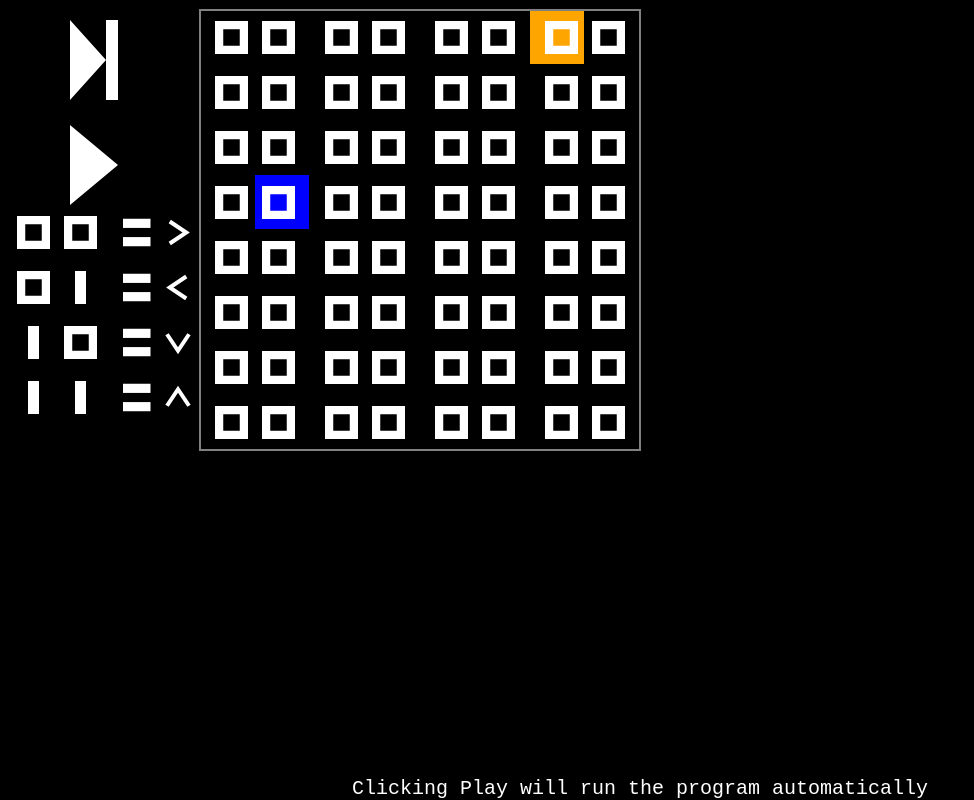
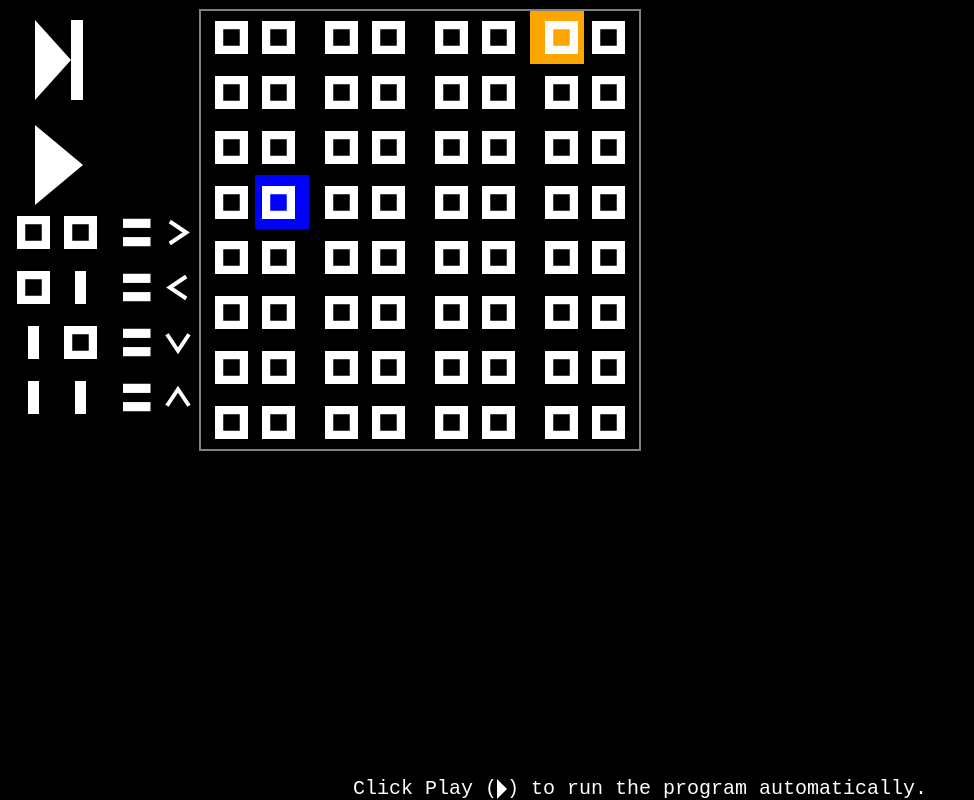
Before and after one commit to hcs64/programaze, a plain HTML site: page index.html in a window 1280 px wide. Shown: the whole page, without its empty margins (0-974 px from the left). Drawn offline with Linux system fonts and the light colour scheme.

Commit message:
reset button, icons in mesages

```diff
--- a/index.html
+++ b/index.html
@@ -29,6 +29,10 @@ div#message {
   -o-user-select: none;
 }
 
+div#message canvas {
+  vertical-align: middle;
+}
+
 canvas#cnv {
   position: absolute;
   top: 0;
--- a/main.js
+++ b/main.js
@@ -26,16 +26,19 @@ let LANDSCAPE = true;
 const PAD_X = 10;
 const PAD_Y = 10;
 
-const LANDSCAPE_CONTROLS_X = 70;
+const LANDSCAPE_CONTROLS_X = 35;
 const LANDSCAPE_CONTROLS_Y = 20;
-const PORTRAIT_CONTROLS_X = 100;
+const PORTRAIT_CONTROLS_X = 70;
 const PORTRAIT_CONTROLS_Y = 20;
 let CONTROLS_X = 10;
 let CONTROLS_Y = 10;
 
+const CONTROL_W = 48;
 const CONTROL_H = 80;
-const CONTROL_W = 48;
 const CONTROL_PAD = 25;
+
+const ICON_W = 10;
+const ICON_H = 20;
 
 const LANDSCAPE_GRID_X = 200;
 const LANDSCAPE_GRID_Y = 10;
@@ -106,7 +109,7 @@ const setSize = function () {
   ctx.scale(DPR, DPR);
 }
 
-const resizeHandler = function (e) {
+const handleResize = function (e) {
   setSize();
   requestDraw();
 };
@@ -282,50 +285,77 @@ const drawPC = function (pc) {
 
 };
 
-const drawControls = function (showPlay, playPressed, stepPressed) {
+const drawPlay = function (ctx, x, y, w, h) {
+  // play button
+  ctx.beginPath();
+  ctx.moveTo(x, y);
+  ctx.lineTo(x + w, y + h * 0.5);
+  ctx.lineTo(x, y + h);
+  ctx.closePath();
   ctx.fillStyle = CONTROL_COLOR;
+  ctx.fill();
+};
 
+const drawStep = function (ctx, x, y, w, h) {
+  ctx.beginPath();
+  // triangle start
+  ctx.moveTo(x, y);
+  ctx.lineTo(x + w * 0.75, y + h * .5);
+  // bar
+  ctx.lineTo(x + w* 0.75, y);
+  ctx.lineTo(x + w, y);
+  ctx.lineTo(x + w, y + h);
+  ctx.lineTo(x + w* 0.75, y + h);
+  // triangle end
+  ctx.lineTo(x + w* 0.75, y + h * 0.5);
+  ctx.lineTo(x, y + h);
+  ctx.closePath();
+  ctx.fillStyle = CONTROL_COLOR;
+  ctx.fill();
+};
+
+const drawReset = function (ctx, x, y, w, h) {
+  ctx.beginPath();
+  ctx.moveTo(x, y + h * 0.5);
+  ctx.lineTo(x + w * 0.5, y);
+  ctx.lineTo(x + w * 0.5, y + h * 0.5);
+  ctx.lineTo(x + w, y);
+  ctx.lineTo(x + w, y + h);
+  ctx.lineTo(x + w* 0.5, y + h* 0.5);
+  ctx.lineTo(x + w * 0.5, y + h);
+  ctx.closePath();
+  ctx.fillStyle = CONTROL_COLOR;
+  ctx.fill();
+};
+
+const drawControls = function (showPlay, showReset, playPressed, stepPressed) {
   let x = CONTROLS_X;
   let y = CONTROLS_Y;
   // step button
-  ctx.beginPath();
-  // triangle start
-  ctx.moveTo(x, y);
-  ctx.lineTo(x + CONTROL_W * 0.75, y + CONTROL_H * .5);
-  // bar
-  ctx.lineTo(x + CONTROL_W * 0.75, y);
-  ctx.lineTo(x + CONTROL_W, y);
-  ctx.lineTo(x + CONTROL_W, y + CONTROL_H);
-  ctx.lineTo(x + CONTROL_W * 0.75, y + CONTROL_H);
-  // triangle end
-  ctx.lineTo(x + CONTROL_W * 0.75, y + CONTROL_H * 0.5);
-  ctx.lineTo(x, y + CONTROL_H);
-  ctx.closePath();
-  ctx.fill();
-
+  drawStep(ctx, x, y, CONTROL_W, CONTROL_H);
   if (stepPressed) {
     ctx.strokeStyle = 'blue';
     ctx.lineWidth = 5;
     ctx.stroke();
   }
 
-
   y += CONTROL_H + CONTROL_PAD;
 
   if (showPlay) {
-    // play button
-    ctx.beginPath();
-    ctx.moveTo(x, y);
-    ctx.lineTo(x + CONTROL_W, y + CONTROL_H * 0.5);
-    ctx.lineTo(x, y + CONTROL_H);
-    ctx.closePath();
-    ctx.fill();
-
+    drawPlay(ctx, x, y, CONTROL_W, CONTROL_H);
     if (playPressed) {
       ctx.strokeStyle = 'blue';
       ctx.lineWidth = 5;
       ctx.stroke();
     }
+  }
+
+  y = CONTROLS_Y;
+  x += CONTROL_W + CONTROL_PAD;
+
+
+  if (showReset) {
+    drawReset(ctx, x, y, CONTROL_W, CONTROL_H);
   }
 
 };
@@ -480,6 +510,7 @@ const draw = function (t) {
   }
 
   drawControls(!LEVEL_STATE.noPlay,
+    (LEVEL_STATE.playActive || LEVEL_STATE.stepActive),
     LEVEL_STATE.playActive, LEVEL_STATE.stepActive);
 
   drawLegend(LEVEL_STATE.limitedLegend, LEVEL_STATE.progress);
@@ -497,7 +528,7 @@ const draw = function (t) {
   }
 };
 
-const clickHandler = function (e) {
+const handleClick = function (e) {
   if (e.button !== 0) {
     return;
   }
@@ -506,6 +537,13 @@ const clickHandler = function (e) {
   e.stopPropagation();
   const x = e.pageX/RESIZE_SCALE;
   const y = e.pageY/RESIZE_SCALE;
+
+  if (!LEVEL_STATE || !LEVEL_STATE.guyAt) {
+    hideMessage();
+    // TODO: advance callback
+    return;
+  }
+
   if (!LEVEL_STATE.noEdit && !LEVEL_STATE.stepActive &&
       x >= GRID_X && x < GRID_X + GRID_W * GRID_COLS &&
       y >= GRID_Y && y < GRID_Y * GRID_H * GRID_ROWS) {
@@ -529,6 +567,11 @@ const clickHandler = function (e) {
              y < CONTROLS_Y + 2 * CONTROL_H + CONTROL_PAD &&
              x >= CONTROLS_X && x < CONTROLS_X + CONTROL_W) {
     LEVEL_STATE.playActive = true;
+  } else if ((LEVEL_STATE.playActive || LEVEL_STATE.stepActive) &&
+             y >= CONTROLS_Y && y < CONTROLS_Y + CONTROL_H &&
+             x >= CONTROLS_X + CONTROL_PAD + CONTROL_W &&
+             x < CONTROLS_X + CONTROL_PAD + CONTROL_W * 2) {
+    resetLevel(LEVEL_STATE);
   }
 
   requestDraw();
@@ -536,9 +579,15 @@ const clickHandler = function (e) {
 
 
 const LEVELS = [
-  // level 0
+  // 0
+  { msg: 'Welcome to PrograMaze!<br><br>' +
+         'The object of each level is to move the ' +
+         '<span style="color: orange">orange</span> box to the ' +
+         '<span style ="color: blue">blue</span> goal.' },
+  // 1
   {
-    msg: 'Click Step repeatedly to run the program.',
+    msg: 'Click Step (<canvas id="stepIcon"></canvas>) ' +
+         'repeatedly to run the program.',
     grid: [[0,0,0,0,0,0,0,0],
            [1,1,0,0,0,0,0,0],
            [0,0,0,0,0,0,0,0],
@@ -553,41 +602,48 @@ const LEVELS = [
     noPlay: true,
     noEdit: true
   },
-  // level 1
+  // 2
   { msg: 'You can toggle the bits of the program by clicking them.',
     guyAt: {i: 2, j: 2},
     goalAt: {i: 6, j: 3},
     noPlay: true
   },
-  // level 2
-  { msg: 'Clicking Play will run the program automatically',
+  // 3
+  { msg: 'Click Play (<canvas id="playIcon"></canvas>) '+
+         'to run the program automatically.',
     guyAt: {i: 6, j: 0},
     goalAt: {i: 1, j: 3},
   },
-  // level 3
+  // 4
   { guyAt: {i: 5, j: 7},
     goalAt: {i: 1, j: 0},
   },
-  // level 4
+  // 5
   { guyAt: {i: 3, j: 0},
     goalAt: {i: 3, j: 7},
   },
-  // level 5
+  // 6
   { guyAt: {i: 4, j: 7},
     goalAt: {i: 4, j: 0},
   },
+  // 7
   {msg: 'Boss puzzle!'},
-  // level 6
+  // 8
   { guyAt: {i: 1, j: 7},
     goalAt: {i: 6, j: 0},
   },
+  // 9
   {msg: 'Final phase!'},
-  // level 7
+  // 10
   { guyAt: {i: 1, j: 0},
     goalAt: {i: 6, j: 0},
   },
-  {msg: 'Thanks for playing!'}
+  // 11
+  {msg: 'You win!<br>Thanks for playing!'}
 ];
+
+const RESET_MESSAGE = 'Click Reset (<canvas id="resetIcon"></canvas>) '+
+                      'to undo.';
 
 const initLevel = function (level) {
   const state = {grid: []};
@@ -608,6 +664,7 @@ const initLevel = function (level) {
   state.noPlay = level.noPlay;
   state.limitedLegend = level.limitedLegend;
   state.noEdit = level.noEdit;
+  state.msg = level.msg;
 
   return state;
 };
@@ -619,16 +676,46 @@ const resetLevel = function (state) {
   state.playActive = false;
   state.stepActive = false;
   state.progress = 0;
+
+  if (state.msg) {
+    showMessage(state.msg, false);
+  } else {
+    hideMessage();
+  }
 };
 
-const showMessage = function (msg) {
+const showMessage = function (msg, fullscreen) {
   const div = document.getElementById('message');
   div.style.visibility = 'visible';
-  div.textContent = msg;
+  if (fullscreen) {
+    div.style.top = '0';
+    div.style.bottom = '';
+    div.style['padding-top'] = '100px';
+  } else {
+    div.style.top = '';
+    div.style.bottom = '';
+    div.style['padding-top'] = '';
+  }
+  div.innerHTML = msg;
+
+  [{id: 'stepIcon', f: drawStep},
+   {id: 'playIcon', f: drawPlay},
+   {id: 'resetIcon', f: drawReset}].forEach(function ({id, f}) {
+       const icon = document.getElementById(id);
+    if (!icon ) {
+      return;
+    }
+    icon.width = ICON_W;
+    icon.height = ICON_H;
+    icon.style.width = ICON_W + 'px';
+    icon.style.height = ICON_H + 'px';
+    f(icon.getContext('2d'), 0, 0, ICON_W, ICON_H);
+  });
 };
+
 const hideMessage = function () {
   const div = document.getElementById('message');
-  div.textContent = '';
+  div.innerHTML = '';
   div.style.visibility = 'hidden';
 };
 
@@ -668,6 +755,8 @@ const runCommand = function () {
     if (LEVEL_STATE.pc >= 32) {
       LEVEL_STATE.pc = 0;
     }
+  } else {
+    showMessage(RESET_MESSAGE, false);
   }
 };
 
@@ -691,18 +780,20 @@ let transformAnim;
 
 setSize();
 
-let curLevel = 2;
+let curLevel = 3;
 if (LEVELS[curLevel].msg) {
-  showMessage(LEVELS[curLevel].msg);
+  showMessage(LEVELS[curLevel].msg, !LEVELS[curLevel].guyAt);
 } else {
   hideMessage();
 }
 
-LEVEL_STATE = initLevel(LEVELS[curLevel]);
-resetLevel(LEVEL_STATE);
-requestDraw();
+if (LEVELS[curLevel].guyAt) {
+  LEVEL_STATE = initLevel(LEVELS[curLevel]);
+  resetLevel(LEVEL_STATE);
+  requestDraw();
+}
 
-cnv.addEventListener('click', clickHandler);
-window.addEventListener('resize', resizeHandler);
+window.addEventListener('click', handleClick);
+window.addEventListener('resize', handleResize);
 
 })();
```
